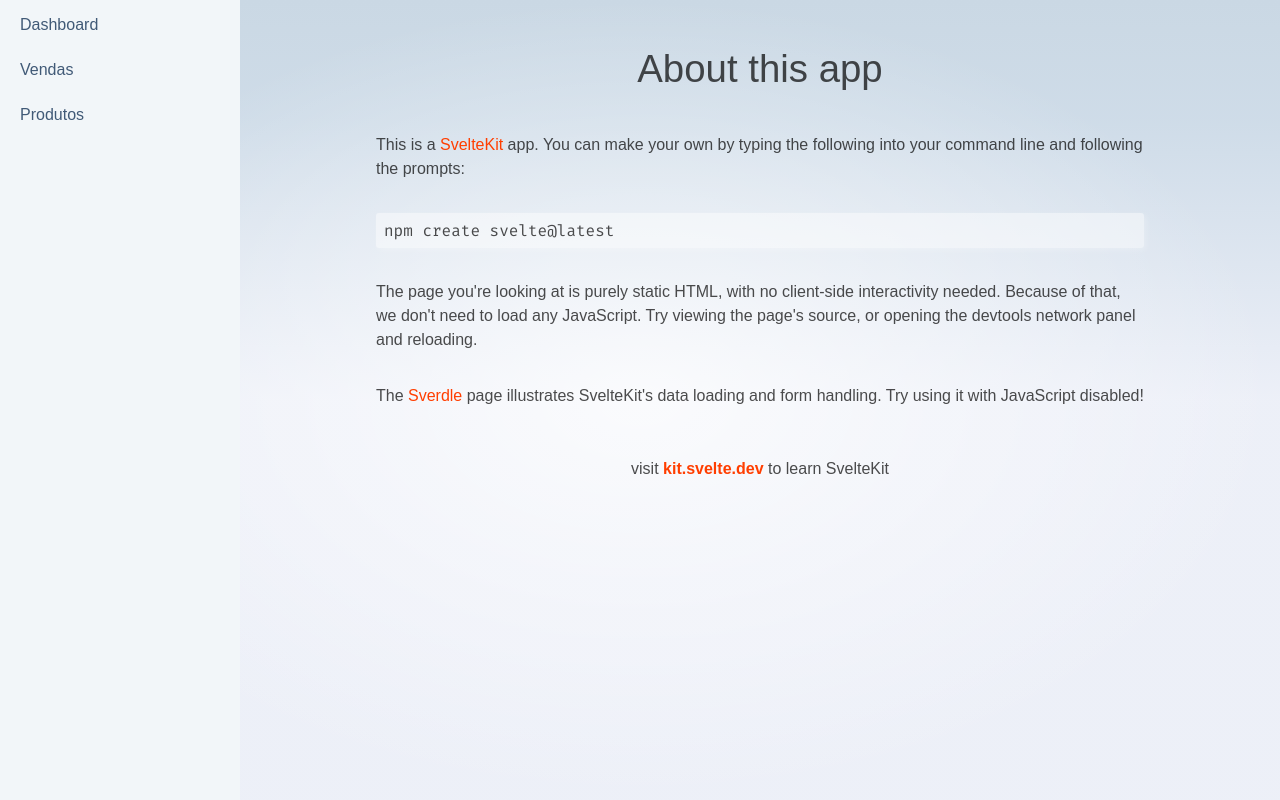
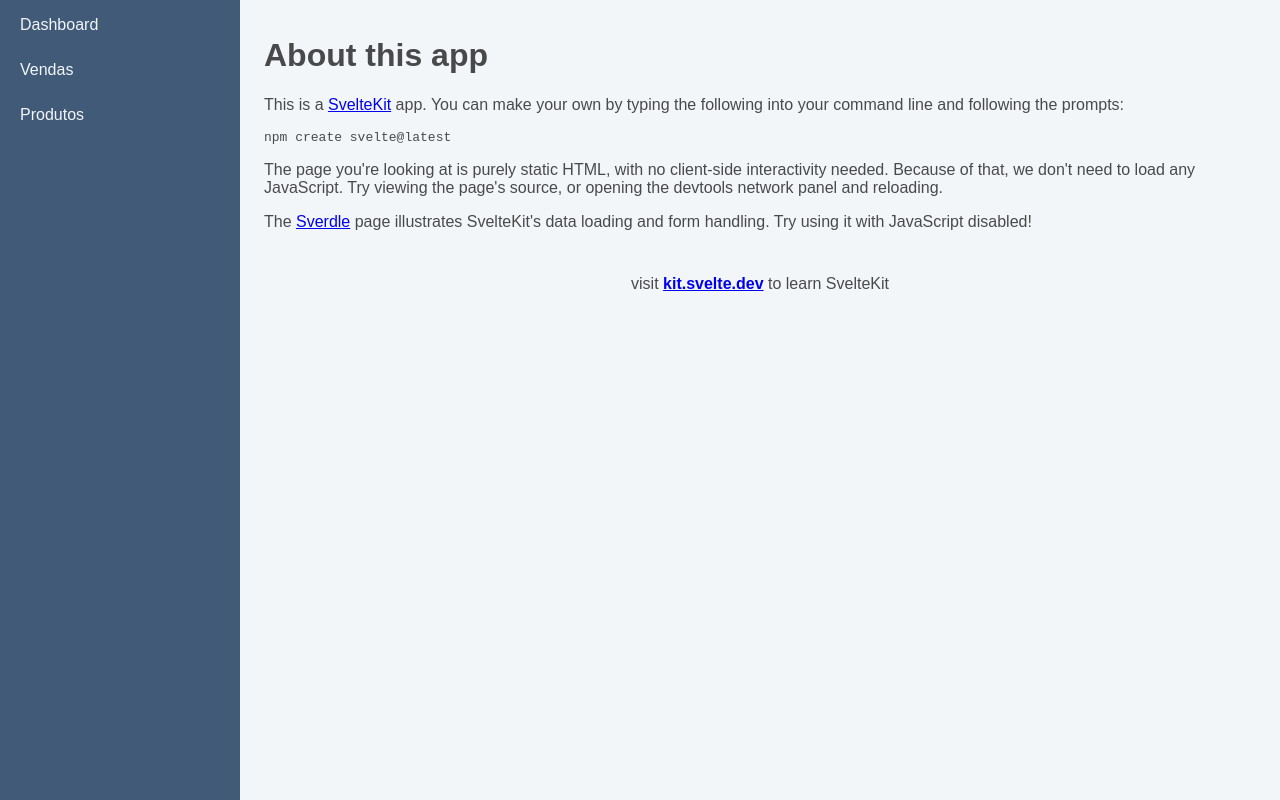
Before and after one commit to ricardoMonteiroTavares/phi, a SvelteKit app: page /about in a window 1280 px wide. Built offline with nearby package versions, Linux system fonts and the light colour scheme.

Commit message:
style: mudanças na folha de estilos

```diff
--- a/src/lib/component/DrawerMenu/DrawerMenu.svelte
+++ b/src/lib/component/DrawerMenu/DrawerMenu.svelte
@@ -19,7 +19,7 @@
     .drawer_menu {
         height: 100vh;
         width: 210px;
-        background-color: var(--background-color);
+        background-color: var(--primary-color);
         padding-left: 15px;
         padding-right: 15px;
     }
--- a/src/lib/component/DrawerMenu/DrawerMenuItem.svelte
+++ b/src/lib/component/DrawerMenu/DrawerMenuItem.svelte
@@ -18,7 +18,7 @@
         align-items: center;
         height: 40px;
         width: 100%;
-        color: var(--primary-color);
+        color: var(--background-color);
         padding-left: 5px;
         margin-top: 5px;
         margin-bottom: 5px;
@@ -26,8 +26,8 @@
     }
 
     .drawer_menu_item[aria-current='page'], .drawer_menu_item:hover {
-        background-color: var(--primary-color);
-        color: white;
+        background-color: var(--background-color);
+        color: var(--primary-color);
         border-radius: 5px;
         transition-duration: 0.45s;
     }
--- a/src/routes/styles.css
+++ b/src/routes/styles.css
@@ -4,7 +4,7 @@
 	--font-body: Arial, -apple-system, BlinkMacSystemFont, 'Segoe UI', Roboto, Oxygen, Ubuntu,
 		Cantarell, 'Open Sans', 'Helvetica Neue', sans-serif;
 	--font-mono: 'Fira Mono', monospace;
-	--background-color: #f2f6f9; /*  #E0E1DD; */
+	--background-color: #f2f6f9;
 	--primary-color: #415A77;
 	--primary-color-light: #778DA9;
 	--primary-color-medium: #1B263B;
@@ -25,77 +25,6 @@
 body {
 	min-height: 100vh;
 	margin: 0;
-	background-attachment: fixed;
-	background-color: var(--color-bg-1);
-	background-size: 100vw 100vh;
-	background-image: radial-gradient(
-			50% 50% at 50% 50%,
-			rgba(255, 255, 255, 0.75) 0%,
-			rgba(255, 255, 255, 0) 100%
-		),
-		linear-gradient(180deg, var(--color-bg-0) 0%, var(--color-bg-1) 15%, var(--color-bg-2) 50%);
+	padding: 0;
+	background-color: var(--background-color);
 }
-
-h1,
-h2,
-p {
-	font-weight: 400;
-}
-
-p {
-	line-height: 1.5;
-}
-
-a {
-	color: var(--color-theme-1);
-	text-decoration: none;
-}
-
-a:hover {
-	text-decoration: underline;
-}
-
-h1 {
-	font-size: 2rem;
-	text-align: center;
-}
-
-h2 {
-	font-size: 1rem;
-}
-
-pre {
-	font-size: 16px;
-	font-family: var(--font-mono);
-	background-color: rgba(255, 255, 255, 0.45);
-	border-radius: 3px;
-	box-shadow: 2px 2px 6px rgb(255 255 255 / 25%);
-	padding: 0.5em;
-	overflow-x: auto;
-	color: var(--color-text);
-}
-
-.text-column {
-	display: flex;
-	max-width: 48rem;
-	flex: 0.6;
-	flex-direction: column;
-	justify-content: center;
-	margin: 0 auto;
-}
-
-input,
-button {
-	font-size: inherit;
-	font-family: inherit;
-}
-
-button:focus:not(:focus-visible) {
-	outline: none;
-}
-
-@media (min-width: 720px) {
-	h1 {
-		font-size: 2.4rem;
-	}
-}
```
